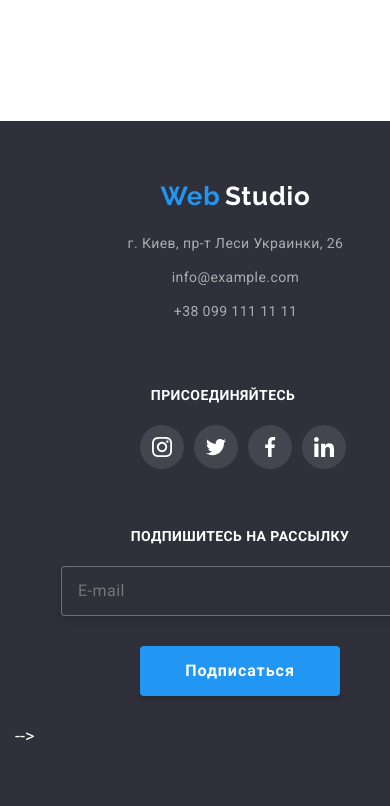
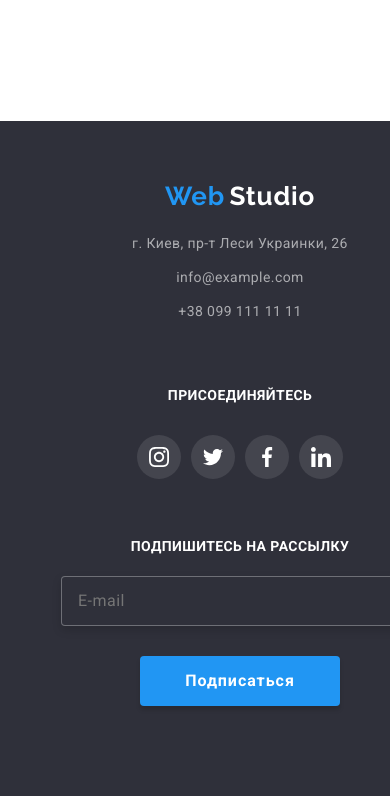
Before and after one commit to AliBurzhi/goit-markup-hw-08, a plain HTML site: page index.html in a window 390 px wide. Shown: the part 4788-5594 px from the top of the page. Drawn offline with Linux system fonts and the light colour scheme.

Commit message:
исправил футер

```diff
--- a/sass/layout/_footer.scss
+++ b/sass/layout/_footer.scss
@@ -227,13 +227,9 @@
     margin-bottom: 60px;
   }
 
-  .social-links {
-    margin-left: 100px;
-  }
-
   .desctext {
-    margin-left: 60px;
-    text-align: center;
+    margin: auto;
+    margin-bottom: 30px;
   }
 
   .social-links {
@@ -257,6 +253,22 @@
   }
 }
 
+@media screen and (max-width: 768px) {
+  .footer .container {
+    display: flex;
+    flex-direction: column;
+  }
+
+  .footer-container-address {
+    margin-left: auto;
+    margin-right: auto;
+  }
+
+  .footer-container-connect {
+    margin: auto;
+  }
+}
+
 @media screen and (min-width: 1200px) {
   .footer-form {
     margin: 0 470px 0 0;
```
Also changed, not shown: index.html (+0 -2 lines), css/main.css, css/main.min.css, css/portfolio.css, css/portfolio.min.css, 4 other files.
